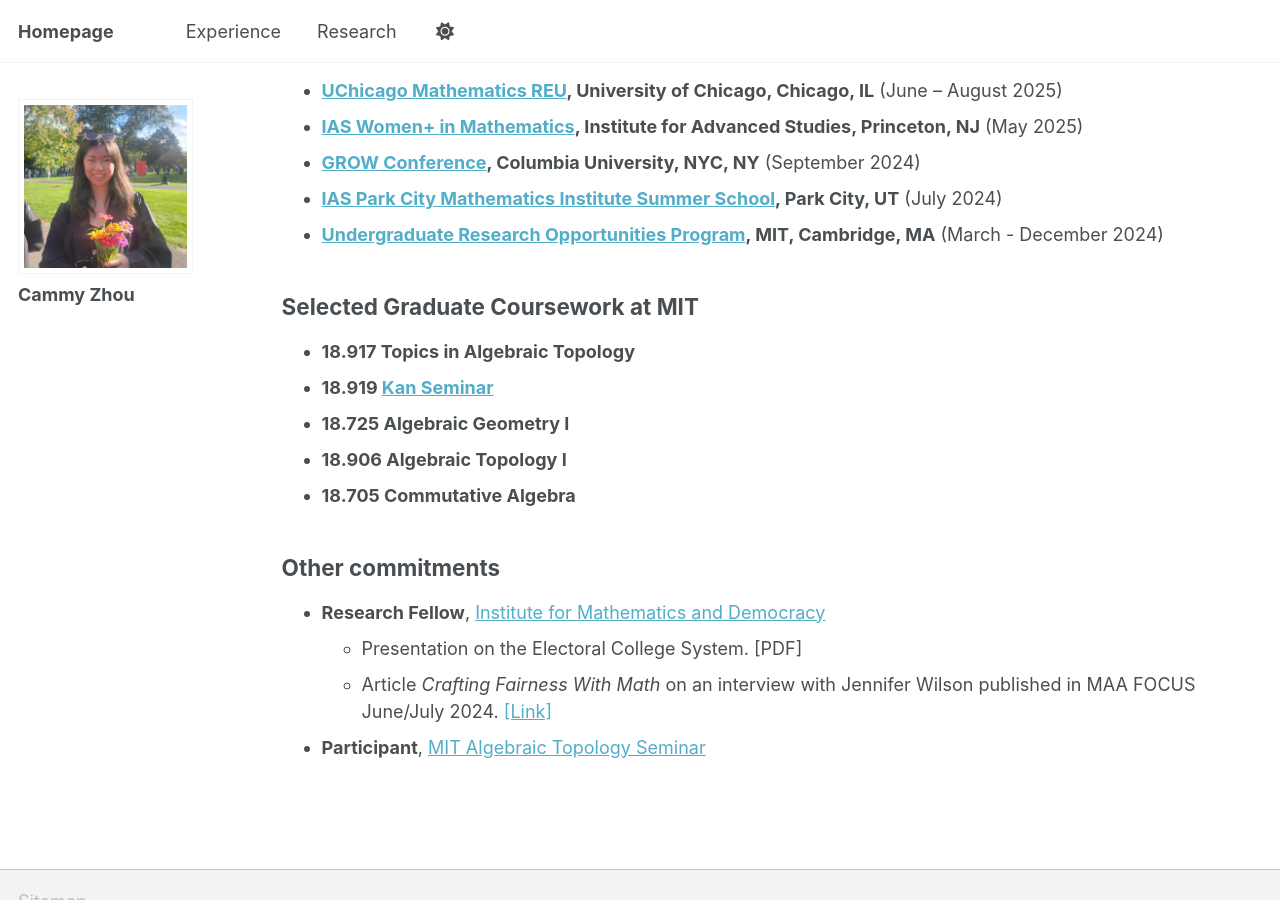
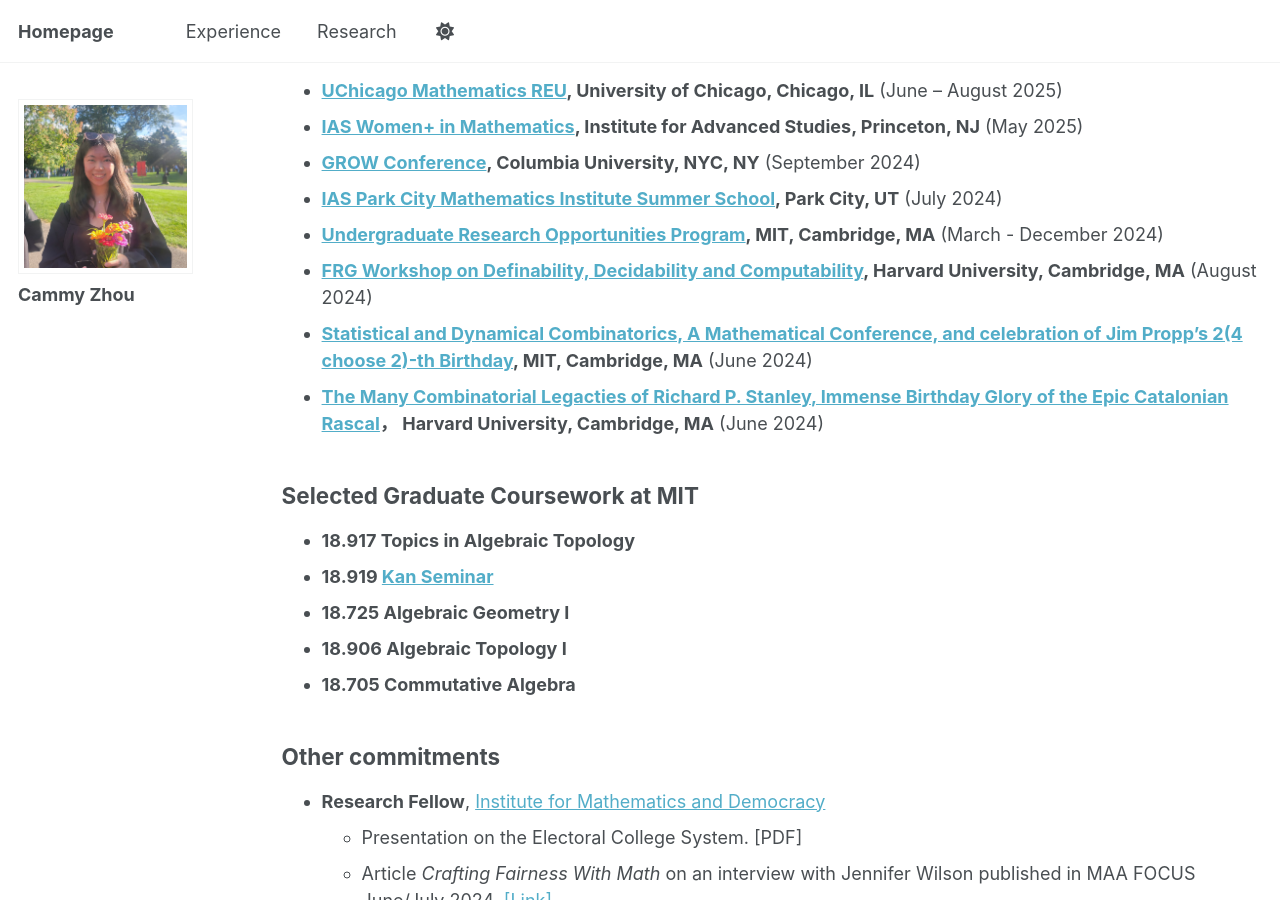
Before and after one commit to cakezhou/cakezhou.github.io, a Jekyll site: the page built from _pages/academic-activity.md, in a window 1280 px wide and 900 px high, scrolled down 488 px. Built offline with Jekyll 4.4.1, drawn with Linux system fonts in a browser that asks for light colours; a script bundle is joined from its source files by our own code; library files that are not in the unit come from our copies.

Commit message:
Update academic-activity.md

```diff
--- a/_pages/academic-activity.md
+++ b/_pages/academic-activity.md
@@ -21,6 +21,9 @@
 * **[GROW Conference](https://grow2024.math.columbia.edu/), Columbia University, NYC, NY** (September 2024)
 * **[IAS Park City Mathematics Institute Summer School](https://www.ias.edu/pcmi), Park City, UT** (July 2024)
 * **[Undergraduate Research Opportunities Program](https://urop.mit.edu/), MIT, Cambridge, MA** (March - December 2024)
+* **[FRG Workshop on Definability, Decidability and Computability](https://www.math.harvard.edu/event/ddc-cambridge-frg-workshop-on-definability-decidability-and-computability-ddccambridge/), Harvard University, Cambridge, MA** (August 2024)
+* **[Statistical and Dynamical Combinatorics, A Mathematical Conference, and celebration of Jim Propp's 2(4 choose 2)-th Birthday](https://sites.lsa.umich.edu/speyer/conferences/jim/), MIT, Cambridge, MA** (June 2024)
+* **[The Many Combinatorial Legacties of Richard P. Stanley, Immense Birthday Glory of the Epic Catalonian Rascal](https://www.math.harvard.edu/event/math-conference-honoring-richard-p-stanley/)， Harvard University, Cambridge, MA** (June 2024)
 
 ## Selected Graduate Coursework at MIT
 * **18.917 Topics in Algebraic Topology**
```
